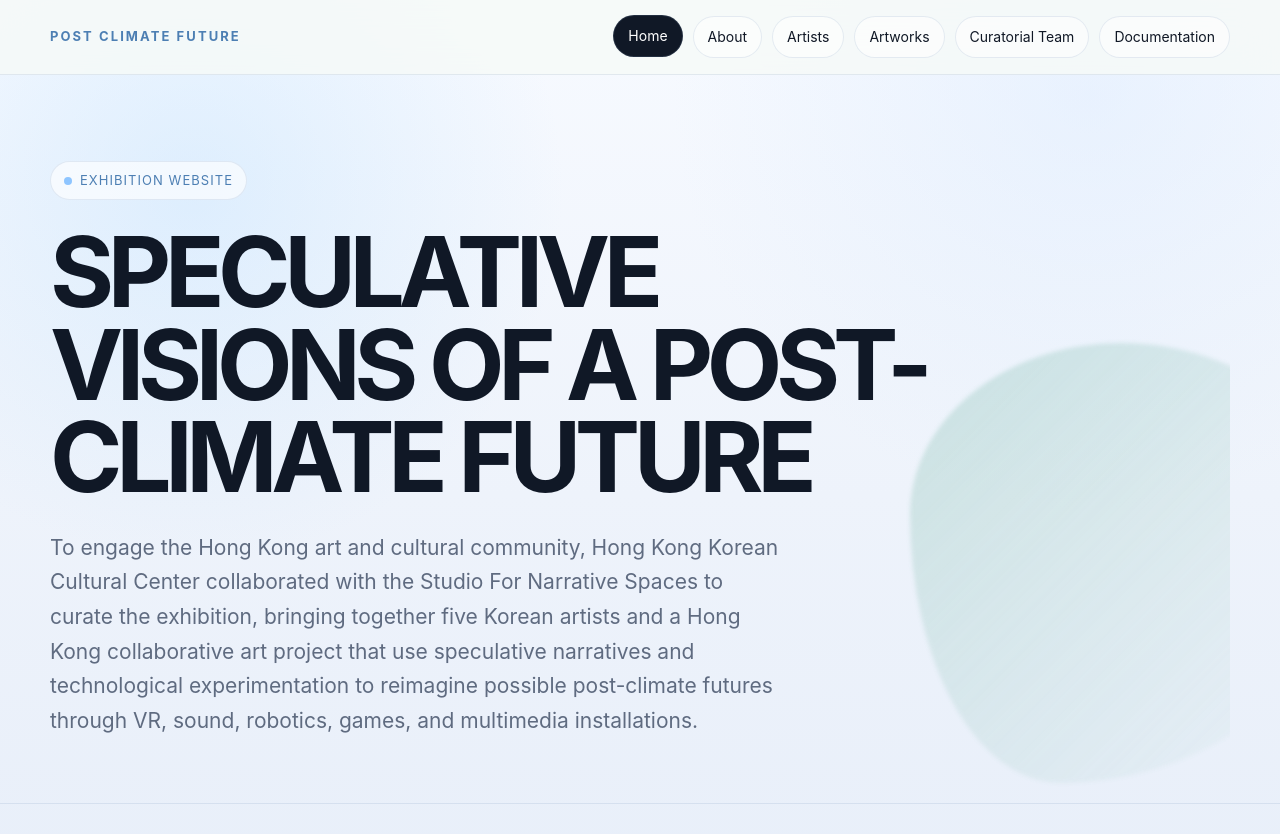
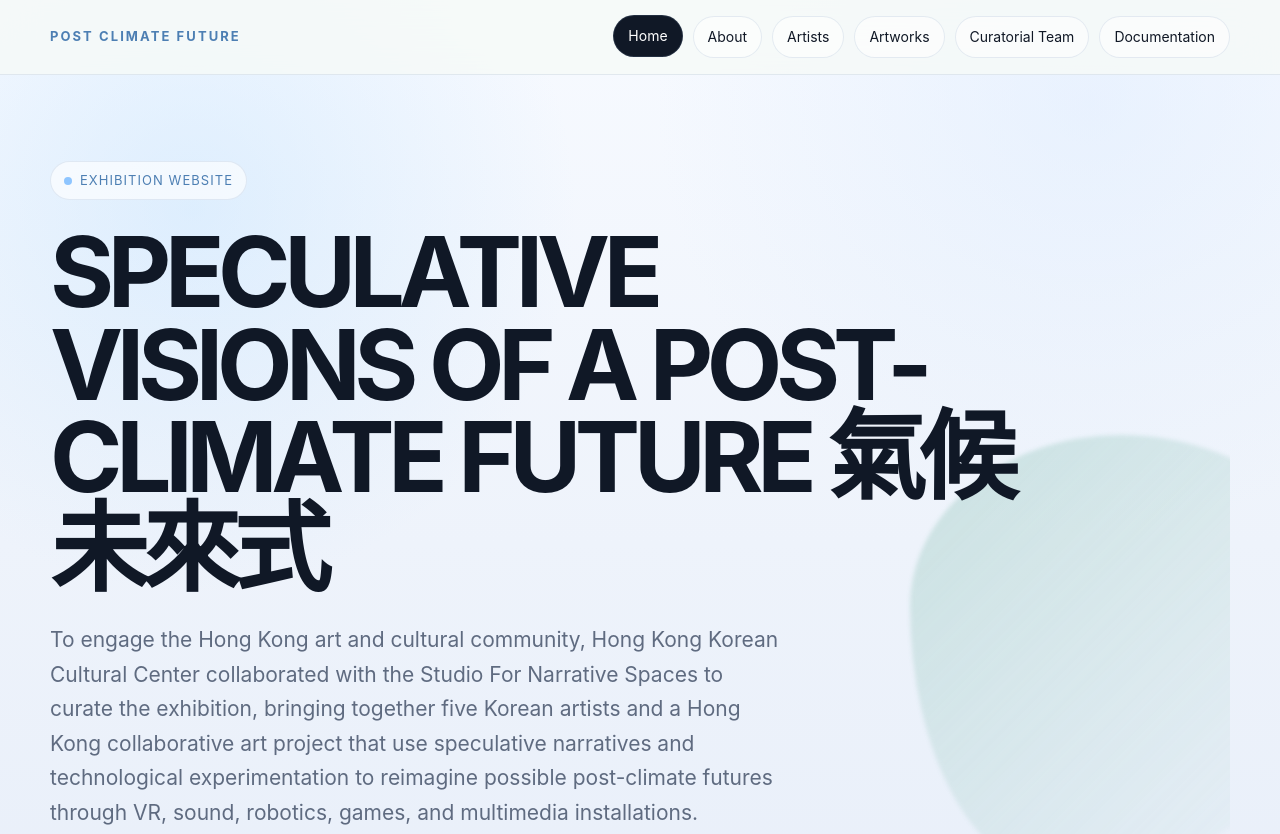
Before and after one commit to exhibitionarchive/kcc-post-climate-future, a plain HTML site: page index.html in a window 1280 px wide. Shown: the top 834 px of the page. Drawn offline with Linux system fonts and the light colour scheme.

Commit message:
Update index.html

```diff
--- a/index.html
+++ b/index.html
@@ -3,7 +3,7 @@
 <head>
   <meta charset="UTF-8" />
   <meta name="viewport" content="width=device-width, initial-scale=1.0" />
-  <title>SPECULATIVE VISIONS OF A POST-CLIMATE FUTURE</title>
+  <title>SPECULATIVE VISIONS OF A POST-CLIMATE FUTURE 氣候未來式</title>
    <link rel="stylesheet" href="assets/css/style.css" />
 </head>
 <body>
@@ -24,7 +24,7 @@
   <div class="site-wrap hero">
     <div>
       <div class="eyebrow"><span class="dot"></span> Exhibition Website</div>
-      <h1>SPECULATIVE VISIONS OF A POST-CLIMATE FUTURE</h1>
+      <h1>SPECULATIVE VISIONS OF A POST-CLIMATE FUTURE 氣候未來式</h1>
       <p class="hero-text">
 To engage the Hong Kong art and cultural community, Hong Kong Korean Cultural Center collaborated with the Studio For Narrative Spaces to curate the exhibition, bringing together five Korean artists and a Hong Kong collaborative art project that use speculative narratives and technological experimentation to reimagine possible post-climate futures through VR, sound, robotics, games, and multimedia installations.
       </p>
```
